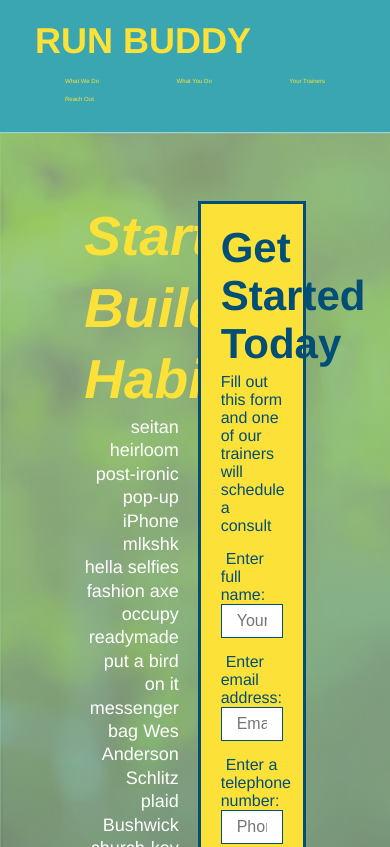
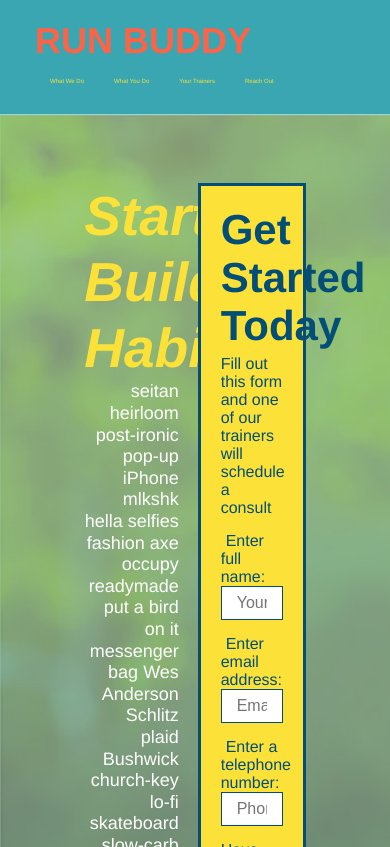
Before and after one commit to Ruben9933/runbuddy, a plain HTML site: page index.html in a window 390 px wide. Shown: the top 847 px of the page. Drawn offline with Linux system fonts and the light colour scheme.

Commit message:
media query frame added

```diff
--- a/assets/style.css
+++ b/assets/style.css
@@ -51,7 +51,7 @@ header nav ul {
 
 header nav ul li a {
 
-  margin: 0 30px;
+  padding: 10px 15px;
   font-weight: lighter;
   font-size: 1.55vw;
 }
@@ -93,6 +93,7 @@ section {
   justify-content: center;
   flex-wrap: wrap;
   background-size: cover;
+  align-items: flex-start;
 
 }
 
@@ -102,7 +103,7 @@ section {
   margin: 3.5%;
   color: #fff;
   font-size: 18px;
-  line-height: 1.3;
+  line-height: 1.2;
 }
 
 .hero-cta h2 {
@@ -170,7 +171,7 @@ section {
 }
 
 .section-title {
-  font-size: 55px;
+  font-size: 48px;
   color: #024e76;
 
   border-bottom: 3px solid;
@@ -359,3 +360,21 @@ section {
 .flex-row {
   display: flex;
 }
+
+/* MEDIA QUERY FOR SMALLER DESKTOP SCREENS AND SMALLER */
+@media screen and (max-width: 980px) {
+  header h1 a {
+    /* this will be applied on any screen smaller than 980px */
+    color: tomato;
+  }
+}
+
+/* MEDIA QUERY FOR TABLETS AND SMALLER */
+@media screen and (max-width: 768px) {
+
+}
+
+/* MEDIA QUERY FOR MOBILE PHONES AND SMALLER */
+@media screen and (max-width: 575px) {
+
+}
```
